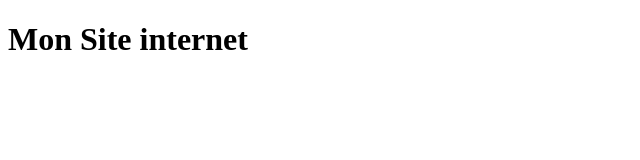
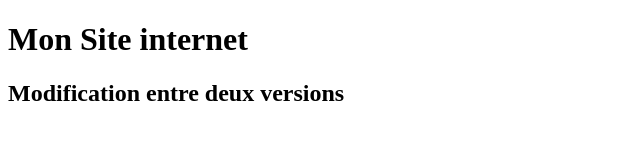
Before and after one commit to JeremyMcdr/mon_site_web, a plain HTML site: page index.html in a window 1280 px wide. Shown: the whole page, without its empty margins (0-640 px from the left). Drawn offline with Linux system fonts and the light colour scheme.

Commit message:
Ajout du top banner

```diff
--- a/index.html
+++ b/index.html
@@ -7,6 +7,9 @@
     <title>Mon site GIT</title>
 </head>
 <body>
+    <div id="top-banner">
     <h1>Mon Site internet</h1>
+    <h2>Modification entre deux versions</h2>
+    </div>
 </body>
 </html>
```
